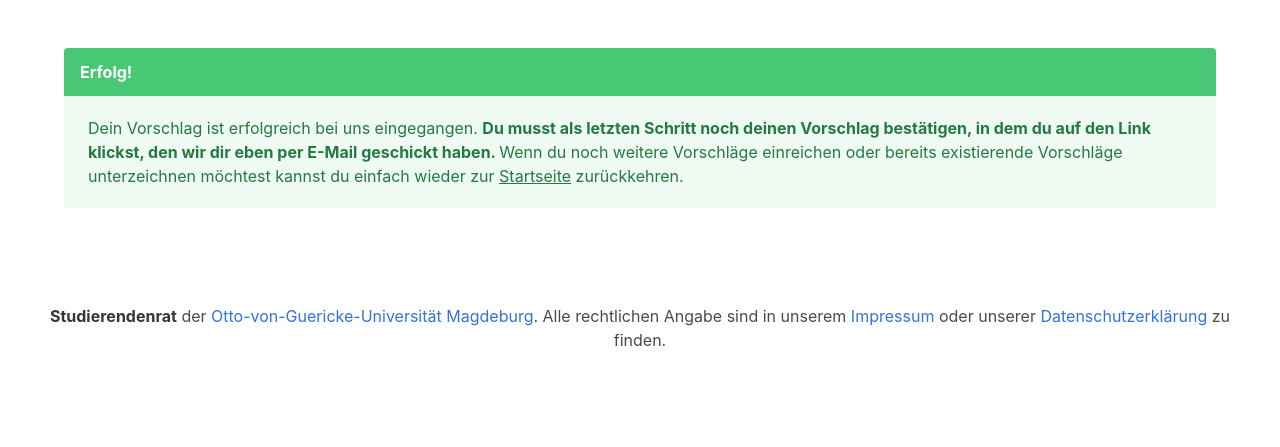
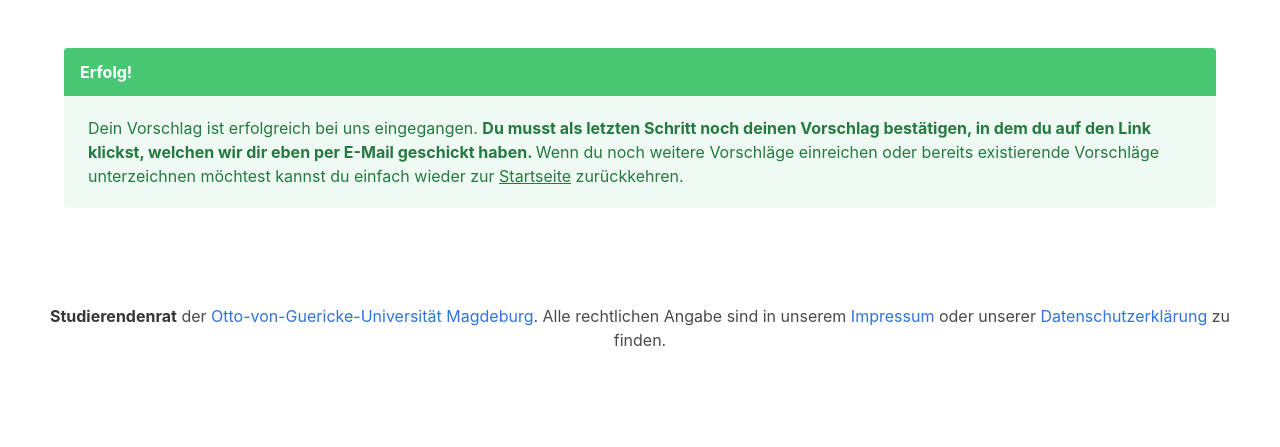
Before and after one commit to aiventimptner/lehrpreis.stura-md.de, a Django app: page /submit/success/ in a window 1280 px wide. Shown: the top 447 px of the page. Run offline with Django 3.2, Linux system fonts and the light colour scheme; some libraries are stand-ins or nearby versions.

Commit message:
Fix language

```diff
--- a/award/templates/award/submission_success.html
+++ b/award/templates/award/submission_success.html
@@ -16,7 +16,7 @@
             Dein Vorschlag ist erfolgreich bei uns eingegangen.
             <strong>
                 Du musst als letzten Schritt noch deinen Vorschlag bestätigen,
-                in dem du auf den Link klickst, den wir dir eben per E-Mail geschickt haben.
+                in dem du auf den Link klickst, welchen wir dir eben per E-Mail geschickt haben.
             </strong>
             Wenn du noch weitere Vorschläge einreichen oder bereits existierende Vorschläge unterzeichnen möchtest
             kannst du einfach wieder zur <a href="{% url 'lecturer-list' %}">Startseite</a> zurückkehren.
```
